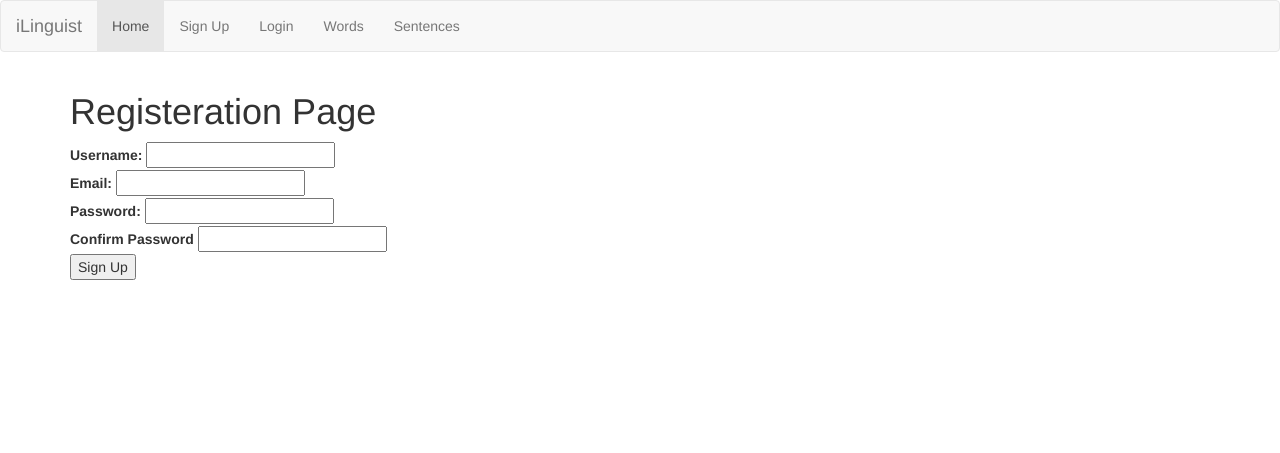
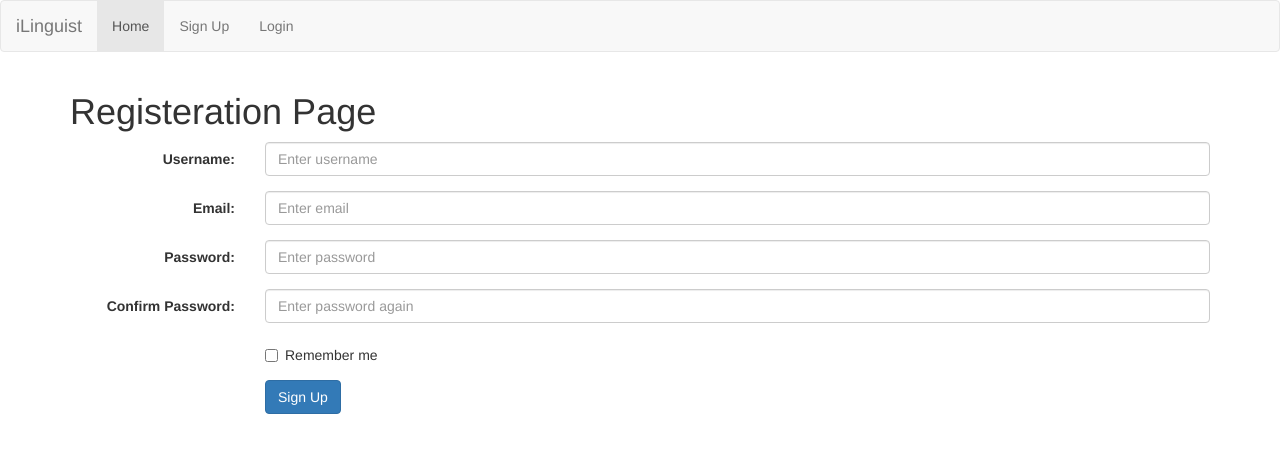
Before and after one commit to Maha-I-Hendawy/iLinguist-Linguistic-App, a Flask app: page /register in a window 1280 px wide. Shown: the top 453 px of the page. Run offline with Flask 3, Linux system fonts and the light colour scheme; some libraries are stand-ins or nearby versions.

Commit message:
added some more stuff

```diff
--- a/app.py
+++ b/app.py
@@ -38,7 +38,9 @@ class Text(db.Model):
 		return f"{self.text}"
 
 
+words = []
 
+sentences = []
 
 
 
@@ -83,7 +85,7 @@ def login():
 		user = User.query.filter_by(username=username).first()
 
 		if user and check_password_hash(user.password, password):
-			session["user"] = user.username
+			session["user"] = user.user_id
 			flash(f"Welcome {user.username}")
 			return redirect(url_for('profile'))
 
@@ -105,37 +107,48 @@ def logout():
 @app.route('/profile')
 def profile():
 	if 'user' in session:
-		return render_template("profile.html")
+		user_id = session['user']
+		user = User.query.filter_by(user_id=user_id).first()
+		return render_template("profile.html", user=user)
 	else:
 		return redirect(url_for('login'))
 
 
-words = []
-sentences = []
+
 
 @app.route('/words', methods=['GET', 'POST'])
 def word():
-	if request.method == 'POST':
-		text = str(request.form.get('words'))
-		words1 = nltk.word_tokenize(text)
-		for word in words1:
-			if word == '.':
-				words1.remove(word)
-		tagged = nltk.pos_tag(words1)
-		words.append(tagged)
-		return redirect(request.url)
+	if 'user' in session:
+
+		if request.method == 'POST':
+			text = str(request.form.get('words'))
+			words1 = nltk.word_tokenize(text)
+			for word in words1:
+				if word == '.':
+					words1.remove(word)
+			tagged = nltk.pos_tag(words1)
+			words.append(tagged)
+			return redirect(request.url)
 
 
-	return render_template("words.html", title="Words Page", words=words)
+		return render_template("words.html", title="Words Page", words=words)
+
+	else:
+		return redirect(url_for('login'))
 
 
 
 
 @app.route('/sentences', methods=['GET', 'POST'])
 def sentence():
-	if request.method == 'POST':
-		text = str(request.form.get('sentences'))
-		sentences1 = nltk.sent_tokenize(text)
-		sentences.append(sentences1)
-		return redirect(request.url)
-	return render_template("sentences.html", title="Sentences Page", sentences=sentences)
+	if 'user' in session:
+
+		if request.method == 'POST':
+			text = str(request.form.get('sentences'))
+			sentences1 = nltk.sent_tokenize(text)
+			sentences.append(sentences1)
+			return redirect(request.url)
+		return render_template("sentences.html", title="Sentences Page", sentences=sentences)
+
+	else:
+		return redirect(url_for('login'))
--- a/templates/layout.html
+++ b/templates/layout.html
@@ -25,18 +25,25 @@
       <a class="navbar-brand" href="{{ url_for('home') }}">iLinguist</a>
     </div>
     <ul class="nav navbar-nav">
-      <li class="active"><a href="{{ url_for('home') }}">Home</a></li>
-      <li><a href="{{ url_for('register') }}">Sign Up</a></li>
-      <li><a href="{{ url_for('login') }}">Login</a></li>
-      <li><a href="{{ url_for('word') }}">Words</a></li>
-      <li><a href="{{ url_for('sentence') }}">Sentences</a></li>
+    	{% if 'user' in session %}
+    	   <li><a href="{{ url_for('logout') }}">Logout</a></li>
+        <li><a href="{{ url_for('profile') }}">profile</a></li>
+    	   <li><a href="{{ url_for('word') }}">Words</a></li>
+    	   <li><a href="{{ url_for('sentence') }}">Sentences</a></li>
+    	{% else %}
+    	   <li class="active"><a href="{{ url_for('home') }}">Home</a></li>
+         <li><a href="{{ url_for('register') }}">Sign Up</a></li>
+         <li><a href="{{ url_for('login') }}">Login</a></li>
+    	{%  endif %}
+
+
     </ul>
   </div>
 </nav>
   {% with messages=get_flashed_messages() %}
      {% if messages %}
         {% for message in messages %}
-            <span>{{ message }}</span>
+            <span class="text-center">{{ message }}</span>
 	      {%  endfor %}
 	   {%  endif %}
 	{%  endwith %}
--- a/templates/register.html
+++ b/templates/register.html
@@ -3,19 +3,44 @@
 {% block content %}
 
   <h1>Registeration Page</h1>
-  <form action="" method="post">
-    <label>Username:</label>
-    <input type="text" name="username">
-    <br>
-    <label>Email:</label>
-     <input type="email" name="email">
-    <br>
-    <label>Password:</label>
-     <input type="password" name="password">
-    <br>
-    <label>Confirm Password</label>
-     <input type="password" name="confirm_password">
-    <br>
-    <input type="submit" value="Sign Up">
-  </form>
+
+
+  <form class="form-horizontal" action="" method="post">
+  <div class="form-group">
+    <label class="control-label col-sm-2" for="email">Username:</label>
+    <div class="col-sm-10">
+      <input type="text" class="form-control" id="email" placeholder="Enter username" name="username">
+    </div>
+  </div>
+  <div class="form-group">
+    <label class="control-label col-sm-2" for="email">Email:</label>
+    <div class="col-sm-10">
+      <input type="email" class="form-control" id="email" placeholder="Enter email" name="username">
+    </div>
+  </div>
+  <div class="form-group">
+    <label class="control-label col-sm-2" for="pwd">Password:</label>
+    <div class="col-sm-10">
+      <input type="password" class="form-control" id="pwd" placeholder="Enter password" name="password">
+    </div>
+  </div>
+   <div class="form-group">
+    <label class="control-label col-sm-2" for="pwd">Confirm Password:</label>
+    <div class="col-sm-10">
+      <input type="password" class="form-control" id="pwd" placeholder="Enter password again" name="confirm_password">
+    </div>
+  </div>
+  <div class="form-group">
+    <div class="col-sm-offset-2 col-sm-10">
+      <div class="checkbox">
+        <label><input type="checkbox"> Remember me</label>
+      </div>
+    </div>
+  </div>
+  <div class="form-group">
+    <div class="col-sm-offset-2 col-sm-10">
+      <button type="submit" class="btn btn-primary">Sign Up</button>
+    </div>
+  </div>
+</form>
 {%  endblock %}
```
Also changed, not shown: templates/home.html (+9 -0 lines), templates/login.html (+26 -10 lines), templates/profile.html (+26 -2 lines), templates/sentences.html (+9 -6 lines), templates/words.html (+16 -9 lines).
